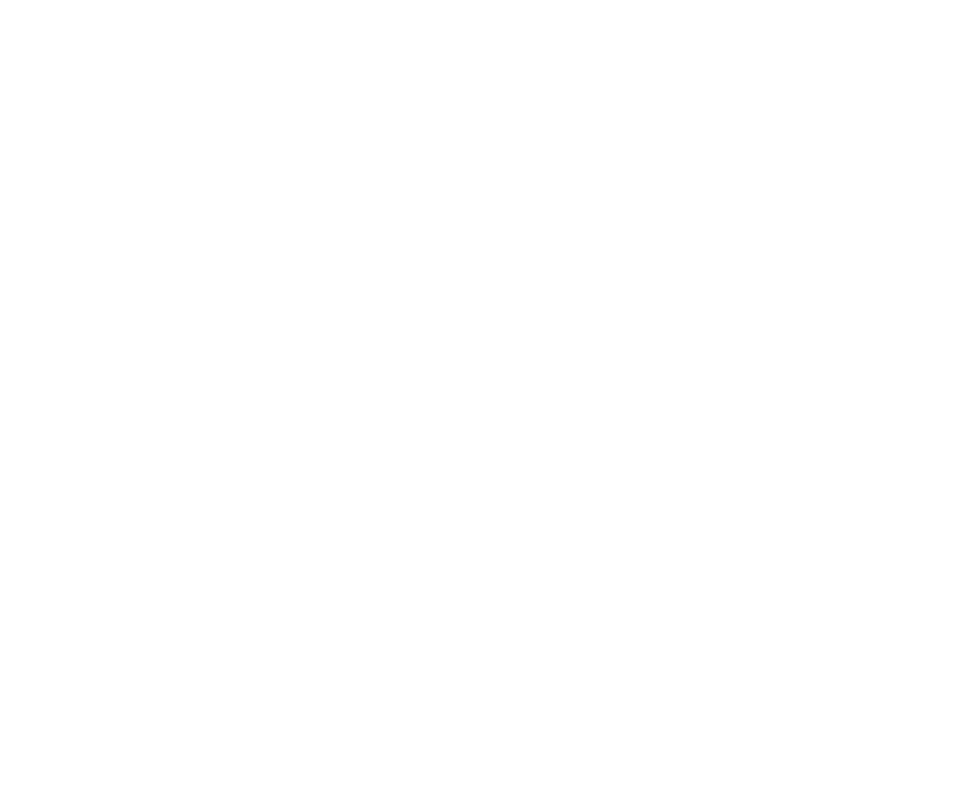
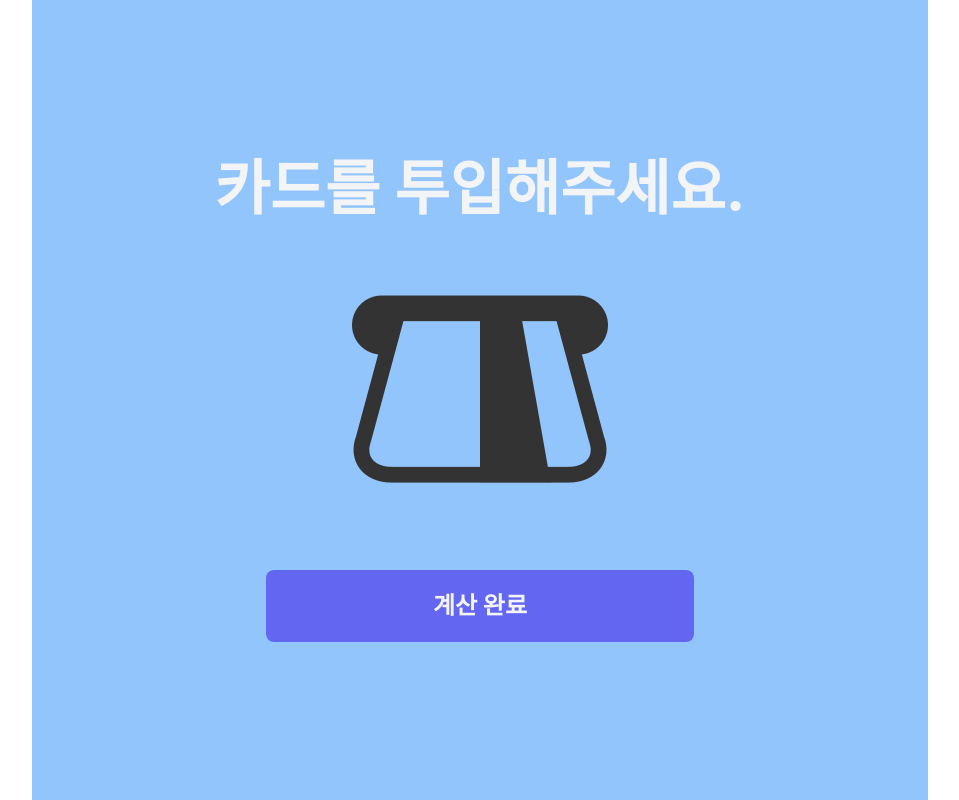
Before and after one commit to Typonote/ReactKiosk, a React (Create React App) app: page /payment in a window 1280 px wide. Shown: the whole page, without its empty margins (160-1119 px from the left). Built offline with nearby package versions, Linux system fonts and the light colour scheme.

Commit message:
#9 router 재설정, payment 페이지 작성

```diff
--- a/src/App.js
+++ b/src/App.js
@@ -5,17 +5,21 @@
 import Home from './pages/Home';
 import OrderChoice from './pages/OrderChoice';
 import FoodChoice from './pages/FoodChoice';
+import Payment from './pages/Payment';
+import CompleteScreen from './pages/CompleteScreen';
 
 function App() {
   return (
     <Provider store={store}>
-      <div className='max-w-4xl max-h-full ml-auto mr-auto'>
+      <div className='max-w-4xl min-h-full ml-auto mr-auto'>
         <Router>
 
           <Switch>
               <Route path="/" component={Home} exact={true} />
               <Route path="/choose" component={OrderChoice} exact={true} />
               <Route path="/order" component={FoodChoice} exact={true} />
+              <Route path="/payment" component={Payment} exact={true} />
+              <Route path="/complete" component={CompleteScreen} exact={true} />
           </Switch>
 
         </Router>
--- a/src/pages/Cocktail.js
+++ b/src/pages/Cocktail.js
@@ -1,10 +1,16 @@
 import React from 'react'
 import Menu from '../components/Menu'
+import NavBar from '../components/NavBar'
 import dummy from '../data/cocktailList'
+import OrderScreen from './OrderScreen'
 
 const Cocktail = () => {
     return (
-        <Menu data={dummy}/>
+        <div className='w-full items-center bg-yellow-300 justify-center'>
+            <NavBar />
+            <Menu data={dummy}/>
+            <OrderScreen />
+        </div>
     )
 }
 
--- a/src/pages/Coffee.js
+++ b/src/pages/Coffee.js
@@ -1,10 +1,16 @@
 import React from 'react'
 import Menu from '../components/Menu'
+import NavBar from '../components/NavBar'
 import dummy from '../data/coffeeList'
+import OrderScreen from './OrderScreen'
 
 const Coffee = () => {
     return (
-        <Menu data={dummy}/>
+        <div className='w-full items-center bg-yellow-300 justify-center'>
+            <NavBar />
+            <Menu data={dummy}/>
+            <OrderScreen />
+        </div>
     )
 }
 
--- /dev/null
+++ b/src/pages/CompleteScreen.js
@@ -0,0 +1,32 @@
+import React from 'react'
+import Check from '../assets/images/check.png'
+
+const CompleteScreen = () => {
+    return (
+        <div className='h-screen flex flex-col bg-blue-300 justify-center text-center'>
+            <div className='flex flex-col overflow-auto text-white items-center'>
+                <div>
+                    <p className='m-5 text-gray-100 text-6xl font-bold'>
+                        주문이 완료되었습니다.
+                    </p>
+
+                    <p className='m-5 text-gray-100 text-2xl font-bold'>
+                        주문번호: 번
+                    </p>
+
+                </div>
+
+                <img className="w-50 m-7" src={Check} alt=''/>
+
+
+            </div>
+            <div className='flex justify-center items-center text-center p-5'>
+                <button className='w-2/4 p-5 transition-colors duration-700 transform bg-indigo-500 hover:bg-blue-500 text-gray-100 text-2xl font-bold rounded-lg focus:border-4 border-indigo-300'>
+                    다시 주문하기
+                </button>
+            </div>
+        </div>
+    )
+}
+
+export default CompleteScreen
--- a/src/pages/FoodChoice.js
+++ b/src/pages/FoodChoice.js
@@ -7,6 +7,9 @@
 import Wine from './Wine';
 import OrderScreen from './OrderScreen';
 import App from '../App';
+import Payment from './Payment';
+import CompleteScreen from './CompleteScreen';
+
 
 
 
@@ -17,17 +20,14 @@
 
             <Router>
 
-                <NavBar />
-
                 <Switch>
                     <Route path="/" component={App} exact={true} />
                     <Route path="/order" component={Cocktail} exact={true} />
                     <Route path="/order/coffee" component={Coffee} exact={true} />
                     <Route path="/order/wine" component={Wine} exact={true} />
+                    <Route path="/payment" component={Payment} exact={true} />
+                    <Route path="/complete" component={CompleteScreen} exact={true} />
                 </Switch>
-
-
-                <OrderScreen />
 
             </Router>
 
--- a/src/pages/OrderScreen.js
+++ b/src/pages/OrderScreen.js
@@ -30,13 +30,12 @@
                         취소하기
                     </Link>
 
-                    <button
-                        // onClick={previewOrderHandler}
-                        // disabled={orderItems.length === 0}
+                    <Link
+                        to = '/payment'
                         className='bg-red-500 text-white text-xl font-bold py-3 rounded-lg mx-5'
                     >
                         주문하기
-                    </button>
+                    </Link>
 
                 </div>
             </div>
--- /dev/null
+++ b/src/pages/Payment.js
@@ -0,0 +1,29 @@
+import React from 'react'
+import { Link } from 'react-router-dom'
+import CardInsertion from '../assets/images/cardInsertion.png'
+
+const Payment = () => {
+    return (
+        <div className='h-screen flex flex-col bg-blue-300 justify-center text-center'>
+            <div className='flex flex-col overflow-auto text-white items-center'>
+                <div>
+                    <p className='m-5 text-gray-100 text-6xl font-bold'>
+                        카드를 투입해주세요.
+                    </p>
+                </div>
+
+                <img className="w-50 m-7" src={CardInsertion} alt=''/>
+
+
+            </div>
+            <div className='flex justify-center items-center text-center p-5'>
+                <Link
+                to='/complete'
+                className='w-2/4 p-5 transition-colors duration-700 transform bg-indigo-500 hover:bg-blue-500 text-gray-100 text-2xl font-bold rounded-lg focus:border-4 border-indigo-300'>
+                계산 완료
+                </Link>
+            </div>
+        </div>
+    )
+}
+export default Payment
--- a/src/pages/Wine.js
+++ b/src/pages/Wine.js
@@ -1,10 +1,16 @@
 import React from 'react'
 import Menu from '../components/Menu'
+import NavBar from '../components/NavBar'
 import dummy from '../data/wineList'
+import OrderScreen from './OrderScreen'
 
 const Wine = () => {
     return (
-        <Menu data={dummy}/>
+        <div className='w-full items-center bg-yellow-300 justify-center'>
+            <NavBar />
+            <Menu data={dummy}/>
+            <OrderScreen />
+        </div>
     )
 }
 
```
Also changed, not shown: src/assets/images/cardInsertion.png (added), src/assets/images/check.png (added), src/pages/SelectPayment.js (added).
